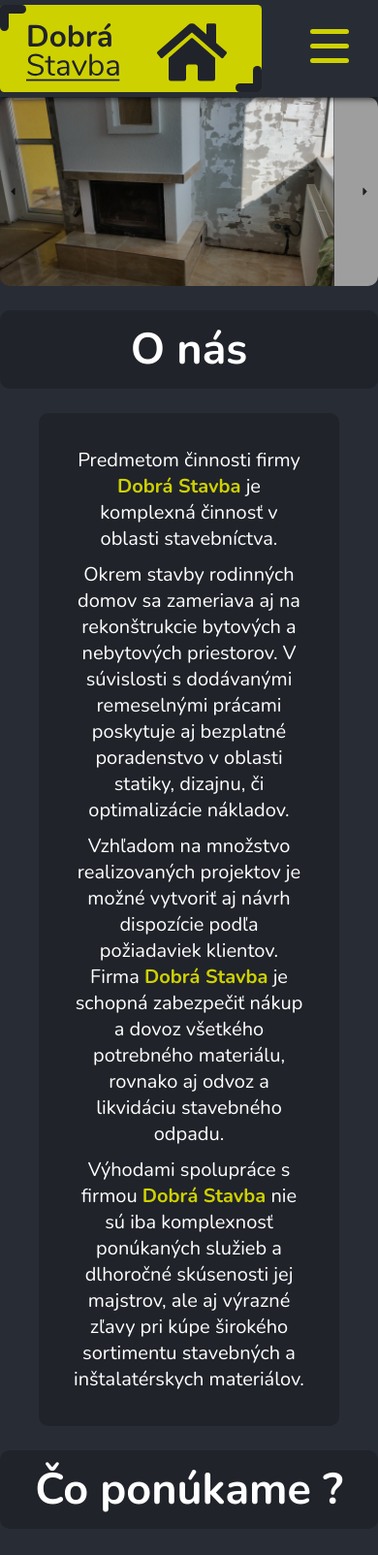
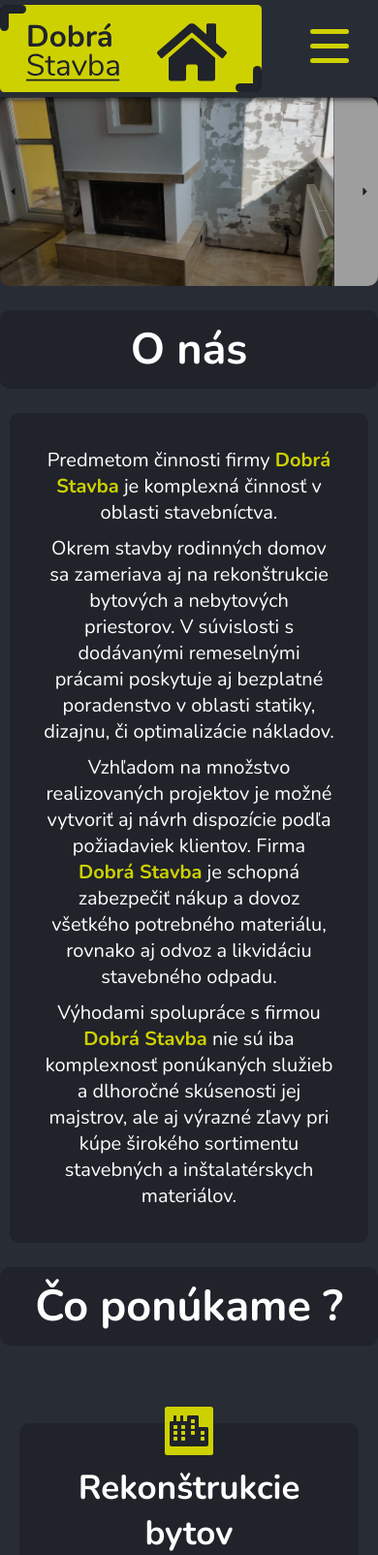
Before and after one commit to CryFar/DobraStavbaSRO, a PHP site: page / in a window 390 px wide. Shown: the top 1604 px of the page at 97% size. Run offline with PHP 8.4, Linux system fonts and the light colour scheme; grey boxes are pictures that could not be loaded.

Commit message:
Update style.css

```diff
--- a/Style/style.css
+++ b/Style/style.css
@@ -351,6 +351,9 @@ main footer {
     }
 }
 @media (max-width: 768px) {
+    main section .text-pool {
+        margin: 0 10px 0 10px;
+    }
     main section .gallery a img {
         float: left;
         width: 50%;
```
